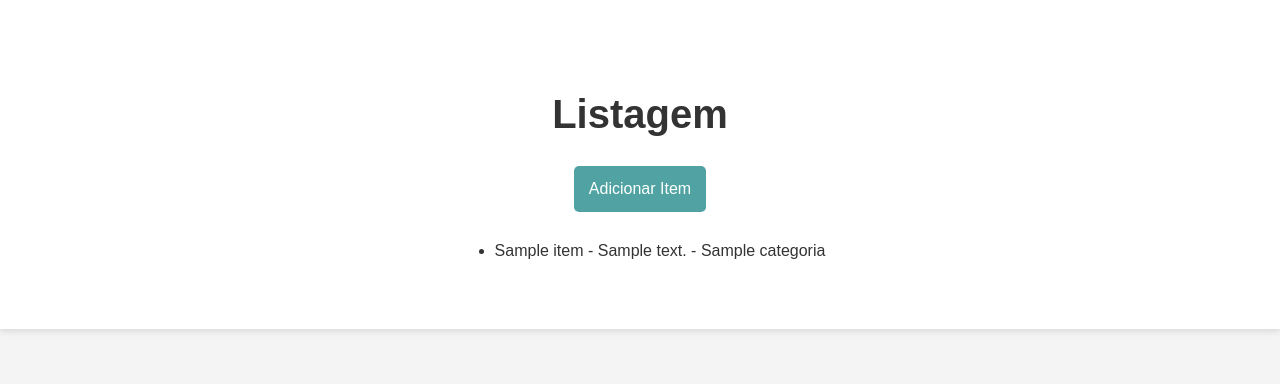
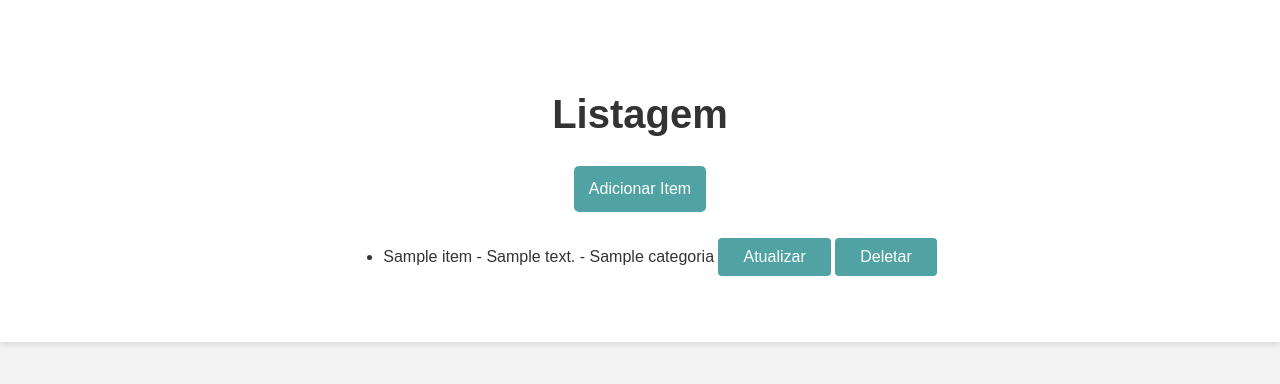
Before and after one commit to gabrielaanselmo/flaskproject, a Flask app: template colecionaveis/templates/lista_itens.html in a window 1280 px wide. Shown: the part 156-540 px from the top of the page. Run offline with Flask 3, Linux system fonts and the light colour scheme; the template is opened without the code that fills it: most values are stand-ins (such as "Sample title", 1, 10 or a date in 2020).

Commit message:
[feat] adicionando funcionalidade de atualizar item e deletar item

```diff
--- a/colecionaveis/app.py
+++ b/colecionaveis/app.py
@@ -1,9 +1,10 @@
-from flask import Flask, render_template, request, redirect, url_for
+from flask import Flask, render_template, request, redirect, url_for, jsonify
 
 app = Flask(__name__)
 
 # simulando um banco de dados por meio de uma lista
 itens = []
+current_id = 0  # para gerar IDs únicos para cada item
 
 
 @app.route('/')
@@ -13,14 +14,39 @@ def index():
 
 @app.route('/cadastro', methods=['GET', 'POST'])
 def cadastro():
+    global current_id
     if request.method == 'POST':
         nome = request.form.get('nome')
         descricao = request.form.get('descricao')
         categoria = request.form.get('categoria')
-        itens.append({'nome': nome, 'descricao': descricao, 'categoria': categoria})
+
+        # atribuindo um ID único para cada novo item e incrementando o current_id
+        current_id += 1
+        itens.append({'id': current_id, 'nome': nome, 'descricao': descricao, 'categoria': categoria})
+
         return redirect(url_for('index'))
     return render_template('cadastro.html')
 
 
+@app.route('/atualizar/<int:item_id>', methods=['PATCH'])
+def atualizar(item_id):
+    item = next((item for item in itens if item['id'] == item_id), None)
+    if not item:
+        return jsonify({'error': 'Item não encontrado'}), 404
+
+    data = request.json
+    item['nome'] = data.get('nome', item['nome'])
+    item['descricao'] = data.get('descricao', item['descricao'])
+    item['categoria'] = data.get('categoria', item['categoria'])
+    return jsonify(item)
+
+
+@app.route('/deletar/<int:item_id>', methods=['DELETE'])
+def deletar(item_id):
+    global itens
+    itens = [item for item in itens if item['id'] != item_id]
+    return jsonify({'status': 'sucesso'})
+
+
 if __name__ == '__main__':
     app.run(debug=True)
--- /dev/null
+++ b/colecionaveis/static/scripts.js
@@ -0,0 +1,47 @@
+async function deletarItem(itemId) {
+    const resposta = await fetch(`/deletar/${itemId}`, { method: 'DELETE' });
+    if (resposta.ok) {
+        document.getElementById(`item-${itemId}`).remove();
+        alert('Item deletado com sucesso!');
+    } else {
+        alert('Falha ao deletar o item.');
+    }
+}
+
+async function atualizarItem(event, itemId) {
+    event.preventDefault();
+
+    const nome = document.getElementById('atualizar-nome').value;
+    const descricao = document.getElementById('atualizar-descricao').value;
+    const categoria = document.getElementById('atualizar-categoria').value;
+
+    const resposta = await fetch(`/atualizar/${itemId}`, {
+        method: 'PATCH',
+        headers: { 'Content-Type': 'application/json' },
+        body: JSON.stringify({ nome, descricao, categoria })
+    });
+
+    if (resposta.ok) {
+        const itemAtualizado = await resposta.json();
+        const itemDiv = document.getElementById(`item-${itemId}`);
+        itemDiv.innerHTML = `${itemAtualizado.nome} - ${itemAtualizado.descricao} - ${itemAtualizado.categoria}
+                             <button onclick="mostrarFormularioDeAtualizacao(${itemId})">Atualizar</button>
+                             <button onclick="deletarItem(${itemId})">Deletar</button>`;
+        alert('Item atualizado com sucesso!');
+
+        //ocultar o formulário após a atualização
+        const formulario = document.getElementById(`formulario-atualizacao-${itemId}`);
+        formulario.style.display = 'none';
+    } else {
+        alert('Falha ao atualizar o item.');
+    }
+}
+
+function mostrarFormularioDeAtualizacao(itemId) {
+    const formulario = document.getElementById(`formulario-atualizacao-${itemId}`);
+    if (formulario) {
+        formulario.style.display = formulario.style.display === 'none' ? 'block' : 'none';
+    } else {
+        console.error(`Formulário de atualização para o ID ${itemId} não encontrado.`);
+    }
+}
--- a/colecionaveis/templates/lista_itens.html
+++ b/colecionaveis/templates/lista_itens.html
@@ -1,6 +1,7 @@
 <!DOCTYPE html>
 <html lang="pt-br">
 <head>
+    <meta charset="UTF-8">
     <title>Colecionáveis - Lista</title>
     <link rel="stylesheet" href="{{ url_for('static', filename='estilo.css') }}">
 </head>
@@ -16,10 +17,27 @@
             <a href="/cadastro" class="button">Adicionar Item</a>
             <ul>
                 {% for item in itens %}
-                    <li>{{ item.nome }} - {{ item.descricao }} - {{ item.categoria }}</li>
+                    <li id="item-{{ item.id }}">
+                        {{ item.nome }} - {{ item.descricao }} - {{ item.categoria }}
+                        <button onclick="mostrarFormularioDeAtualizacao({{ item.id }})">Atualizar</button>
+                        <button onclick="deletarItem({{ item.id }})">Deletar</button>
+                    </li>
+                    <div id="formulario-atualizacao-{{ item.id }}" style="display:none;">
+                        <h3>Atualizar Item</h3>
+                        <form onsubmit="atualizarItem(event, {{ item.id }})">
+                            <label for="atualizar-nome">Nome:</label>
+                            <input type="text" id="atualizar-nome" required value="{{ item.nome }}"><br>
+                            <label for="atualizar-descricao">Descrição:</label>
+                            <input type="text" id="atualizar-descricao" required value="{{ item.descricao }}"><br>
+                            <label for="atualizar-categoria">Categoria:</label>
+                            <input type="text" id="atualizar-categoria" required value="{{ item.categoria }}"><br>
+                            <button type="submit">Atualizar</button>
+                        </form>
+                    </div>
                 {% endfor %}
             </ul>
         </div>
     </section>
+    <script src="{{ url_for('static', filename='scripts.js') }}"></script>
 </body>
 </html>
```
